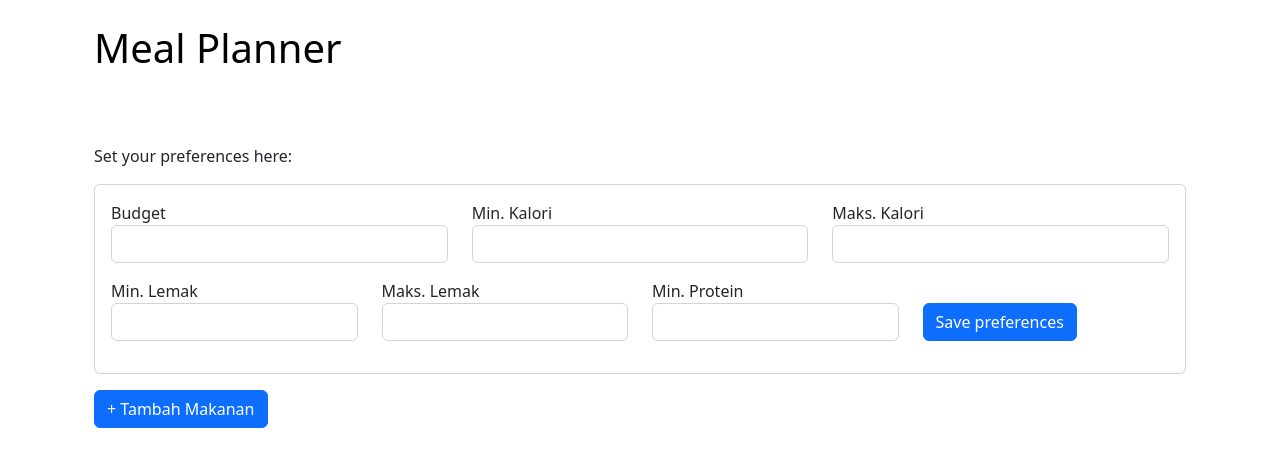
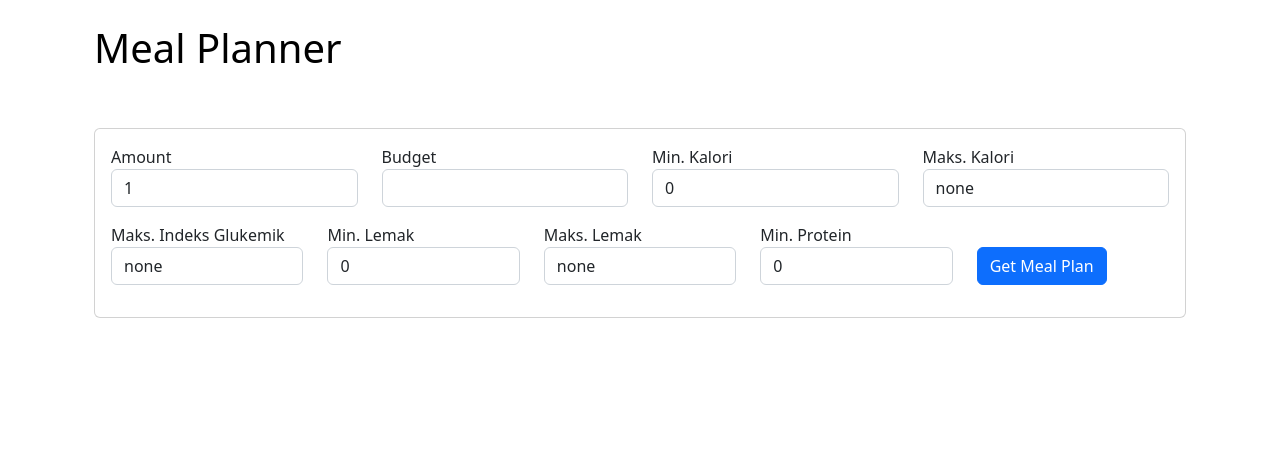
Before and after one commit to adillahptr/tk-prolog, a Django app: page /meal_planner/ in a window 1280 px wide. Shown: the part 72-539 px from the top of the page. Run offline with Django 4.2, Linux system fonts and the light colour scheme.

Commit message:
Add meal planner

```diff
--- a/makanan/templates/list_makanan.html
+++ b/makanan/templates/list_makanan.html
@@ -264,9 +264,9 @@
         <td class="align-middle text-center"><p>{{ m.P }}
         <td class="align-middle text-center"><p>{{ m.K }}</p></td>
         <td class="align-middle text-center">
-        	{% for v in m.V %}
-        	<p>{{ v.decode }}</p>
-        	{% endfor %}
+          {% for v, jv in m.VJV %}
+          <p>{{ v.decode }}: {{ jv }}</p>
+          {% endfor %}
         </td>
         <td class="align-middle text-center"><p>{{ m.IG }}</p></td>
         <td class="align-middle text-center"><p>{{ m.H }}</p></td>
--- a/makanan/views.py
+++ b/makanan/views.py
@@ -5,6 +5,8 @@ from tk_prolog import process
 
 def list_makanan(request):
 	result = process('data_makanan(M, L, P, K, V, JV, H, IG, C)')
+	for i in range(len(result)):
+		result[i]['VJV'] = zip(result[i]['V'], result[i]['JV'])
 	return render(request, 'list_makanan.html', context = {'makanan':result})
 
 def tambah_makanan(request):
@@ -86,6 +88,7 @@ def search_makanan(request):
 			for m in filtered_makanan:
 				data = process(f"data_makanan('{m['M']}', L, P, K, V, JV, H, IG, C)")
 				data[0]['M'] = m['M']
+				data[0]['VJV'] = zip(data[0]['V'], data[0]['JV'])
 				result.append(data[0])
 
 			return render(request, 'list_makanan.html', context = {'makanan':result})
--- a/meal_plan/templates/meal_planner.html
+++ b/meal_plan/templates/meal_planner.html
@@ -40,45 +40,6 @@
     </div>
 </nav>
 
-
-<div class="modal fade" id="addMakananModal" tabindex="-1" role="dialog" aria-labelledby="exampleModalLabel" aria-hidden="true">
-  <div class="modal-dialog" role="document">
-    <div class="modal-content">
-      <div class="modal-header">
-        <h5 class="modal-title" id="exampleModalLabel">Tambah Makanan</h5>
-      </div>
-      <div class="modal-body">
-        <form method="POST" id="upadateEventForm" class="mb-3">
-          <div class="row">
-            <div class="col">
-              <input class="form-control" type="text" name="nama_makanan" placeholder="Makanan" required>
-            </div>
-            <div class="col">
-              <button type="submit" class="btn btn-primary">Submit</button>
-            </div>
-          </div>
-        </form>
-
-        <form method="POST" class="form-inline">
-          Atau tambah secara random:
-          <div class="row">
-            <div class="col">
-              <input class="form-control" type="text" name="amount" placeholder="Jumlah Makanan" required>
-            </div>
-            <div class="col">
-              <button type="submit" class="btn btn-primary">Randomize</button>
-            </div>
-          </div>
-        </form>
-
-      </div>
-      <div class="modal-footer">
-        <button type="button" class="btn btn-secondary" data-bs-dismiss="modal">Cancel</button>
-      </div>
-    </div>
-  </div>
-</div>
-
 <div class="container">
 <div class="container">
 	  <br>
@@ -89,11 +50,18 @@
 
 
 <div class="container" >
-<p class="mt-3">Set your preferences here:</p>
 <div class="card mb-3">
   <div class="card-body">
-    <form>
+    <form method="POST" action="{% url 'meal_planner' %}">
+      {% csrf_token %}
       <div class="row">
+        <div class="col">
+          <div class="mb-3">
+            <label for="makanan">Amount</label>
+            <input class="form-control" name="amount" placeholder="" value=1 required>
+          </div>
+        </div>
+
         <div class="col">
           <div class="mb-3">
             <label for="makanan">Budget</label>
@@ -104,14 +72,14 @@
         <div class="col">
           <div class="mb-3">
             <label for="makanan">Min. Kalori</label>
-            <input class="form-control" type="number" name="min_kalori" placeholder="" required>
+            <input class="form-control" name="min_kalori" placeholder="" value=0 required>
           </div>
         </div>
 
         <div class="col">
           <div class="mb-3">
             <label for="makanan">Maks. Kalori</label>
-            <input class="form-control" type="number" name="max_kalori" placeholder="" required>
+            <input class="form-control" name="max_kalori" placeholder="" value="none" required>
           </div>
         </div>
       </div>
@@ -119,29 +87,36 @@
       <div class="row">
         <div class="col">
           <div class="mb-3">
+            <label for="makanan">Maks. Indeks Glukemik</label>
+            <input class="form-control" name="max_ig" placeholder="" value="none" required>
+          </div>
+        </div>
+
+        <div class="col">
+          <div class="mb-3">
             <label for="makanan">Min. Lemak</label>
-            <input class="form-control" type="number" name="min_lemak" placeholder="" required>
+            <input class="form-control" name="min_lemak" placeholder="" value=0 required>
           </div>
         </div>
 
         <div class="col">
           <div class="mb-3">
             <label for="makanan">Maks. Lemak</label>
-            <input class="form-control" type="number" name="maks_lemak" placeholder="" required>
+            <input class="form-control" name="max_lemak" placeholder="" value="none" required>
           </div>
         </div>
 
         <div class="col">
           <div class="mb-3">
             <label for="makanan">Min. Protein</label>
-            <input class="form-control" type="number" name="min_protein" placeholder="" required>
+            <input class="form-control" name="min_protein" placeholder="" value=0 required>
           </div>
         </div>
 
         <div class="col">
           <div class="mb-3">
             <br>
-            <button type="submit" class="btn btn-primary">Save preferences</button>
+            <button type="submit" class="btn btn-primary">Get Meal Plan</button>
           </div>
         </div>
       </div>
@@ -149,8 +124,57 @@
   </div>
 </div>
 
-<button type="button" class="btn btn-primary" data-bs-toggle="modal" data-bs-target="#addMakananModal">+ Tambah Makanan</button>
+  {% if plan|length %}
+  <strong><p> Terdapat {{ plan|length }} pilihan: </p></strong>
+    {% for p in plan %}
+    <h6>Pilihan {{ forloop.counter }}:</h6>
+    <table class="mt-3 table table-bordered table-striped">
+      <tr>
+        <th class="align-middle text-center">Makanan</th>
+        <th class="align-middle text-center">Lemak</th>
+        <th class="align-middle text-center">Protein</th>
+        <th class="align-middle text-center">Karbohidrat</th>
+        <th class="align-middle text-center">Vitamin</th>
+        <th class="align-middle text-center">Indeks Glukemik</th>
+        <th class="align-middle text-center">Harga</th>
+        <th class="align-middle text-center">Kalori</th>
+      </tr>
+    {% for m in p.X %}
+       <tr>
+        <td class="align-middle text-center"><h5>{{ m.M }}</h5></td>
+        <td class="align-middle text-center"><p>{{ m.L }}</p></td>
+        <td class="align-middle text-center"><p>{{ m.P }}
+        <td class="align-middle text-center"><p>{{ m.K }}</p></td>
+        <td class="align-middle text-center">
+          {% for v, jv in m.VJV %}
+          <p>{{ v.decode }}: {{ jv }}</p>
+          {% endfor %}
+        </td>
+        <td class="align-middle text-center"><p>{{ m.IG }}</p></td>
+        <td class="align-middle text-center"><p>{{ m.H }}</p></td>
+        <td class="align-middle text-center"><p>{{ m.C }}</p></td>
+      </tr>
+    {% endfor %}
+    </table>
+    <table class="mb-5 table table-bordered table-striped">
+      <tr>
+        <th class="align-middle text-center"></th>
+        <th class="align-middle text-center">Harga</th>
+        <th class="align-middle text-center">Kalori</th>
+        <th class="align-middle text-center">Lemak</th>
+        <th class="align-middle text-center">Protein</th>
+      </tr>
+       <tr>
+        <td class="align-middle text-center"><h5>Total</h5></td>
+        <td class="align-middle text-center"><p>{{ p.Tot_price }}</p></td>
+        <td class="align-middle text-center"><p>{{ p.Tot_kalori }}</p></td>
+        <td class="align-middle text-center"><p>{{ p.Tot_lemak }}
+        <td class="align-middle text-center"><p>{{ p.Tot_protein }}</p></td>
+      </tr>
+    </table>
+    {% endfor %}
 
+  {% endif %}
 
 
 </div>
--- a/meal_plan/urls.py
+++ b/meal_plan/urls.py
@@ -1,7 +1,7 @@
 from django.urls import path
-from .views import index
+from .views import meal_planner
 
 
 urlpatterns = [
-	path('', index, name='meal_planner'),
+	path('', meal_planner, name='meal_planner'),
 ]
--- a/meal_plan/views.py
+++ b/meal_plan/views.py
@@ -3,5 +3,33 @@ from django.http import JsonResponse, HttpResponse
 
 from tk_prolog import process
 
-def index(request):
+
+
+def meal_planner(request):
+	if request.method == 'POST':
+		try:
+			amount = request.POST.get('amount')
+			budget = request.POST.get('budget')
+			min_kalori = request.POST.get('min_kalori')
+			max_kalori = request.POST.get('max_kalori')
+			min_lemak = request.POST.get('min_lemak')
+			max_lemak = request.POST.get('max_lemak')
+			min_protein = request.POST.get('min_protein')
+			max_ig = request.POST.get('max_ig')
+
+			query = f"""menu_plan({max_ig if max_ig else 'none'}, {amount}, {budget}, {min_kalori}, {max_kalori if max_kalori else 'none'}, {min_lemak}, {max_lemak if max_lemak else 'none'}, {min_protein}, X, Tot_price, Tot_kalori, Tot_lemak, Tot_protein)"""
+
+			result = process(query)
+
+			for i in range(len(result)):
+				for j in range(len(result[i]['X'])):
+					nama = result[i]['X'][j]
+					data = process(f"data_makanan('{nama}', L, P, K, V, JV, H, IG, C)")
+					result[i]['X'][j] = data[0]
+					data[0]['M'] = nama
+					data[0]['VJV'] = zip(data[0]['V'], data[0]['JV'])
+			return render(request, 'meal_planner.html', context = {'plan':result})
+		except:
+			context = {'error':'error'}
+			return HttpResponse('error')
 	return render(request, 'meal_planner.html')
--- a/requirements.txt
+++ b/requirements.txt
@@ -1,4 +1,4 @@
 asgiref==3.6.0
 Django==4.2.1
-pyswip==0.2.10
 sqlparse==0.4.4
+git+https://github.com/ML-KULeuven/pyswip
```
Also changed, not shown: 1 other file.
